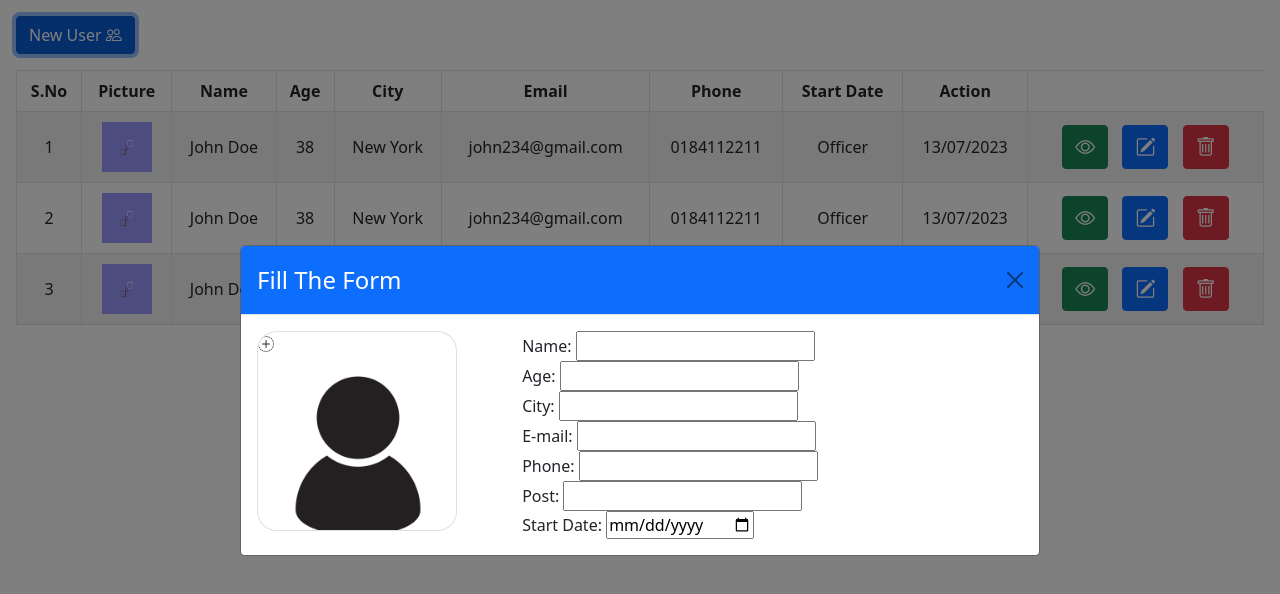
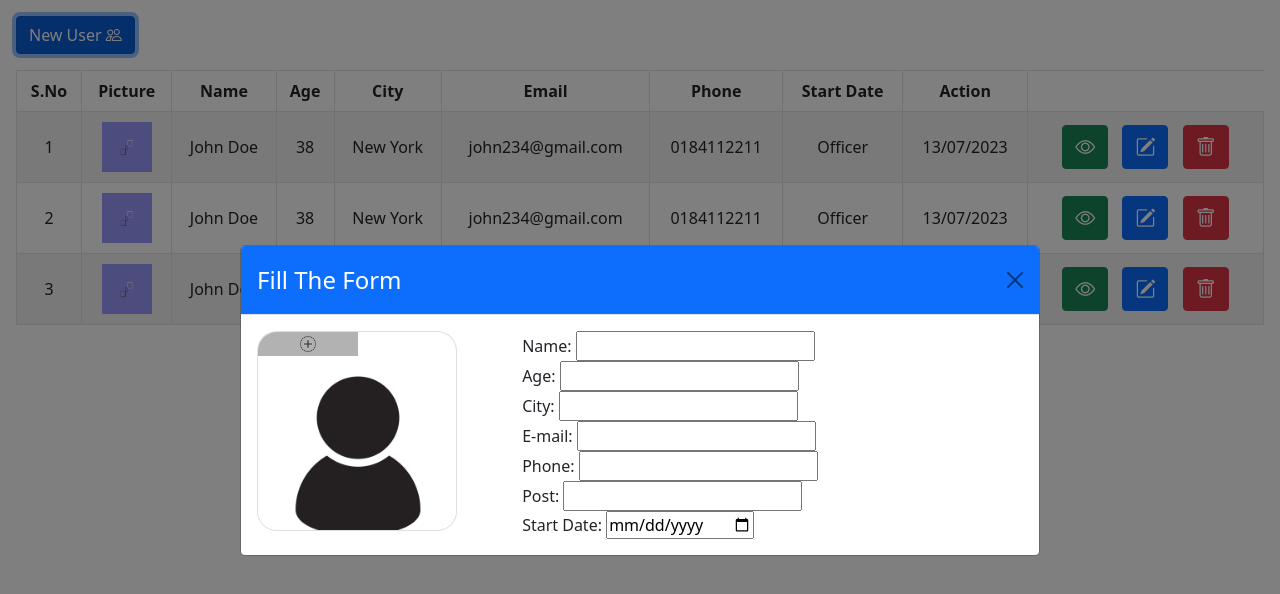
Before and after one commit to epramh/crud-operation, a website built with Vite: page index.html in a window 1280 px wide. Both pictures are taken after a click on the button "New User". Built offline with nearby package versions, Linux system fonts and the light colour scheme.

Commit message:
Styling .imgholder .upload

```diff
--- a/src/style.css
+++ b/src/style.css
@@ -39,6 +39,19 @@ td button i {
   width: 200px;
 }
 
+.imgholder .upload {
+  bottom: 0;
+  background: rgba(0,0,0,0.3);
+  cursor: pointer;
+  display: flex;
+  align-items: center;
+  justify-content: center;
+  height: 100px;
+  left: 10;
+  width: 100px;
+
+}
+
 .imgholder .upload input {
   display: none;
 }
```
